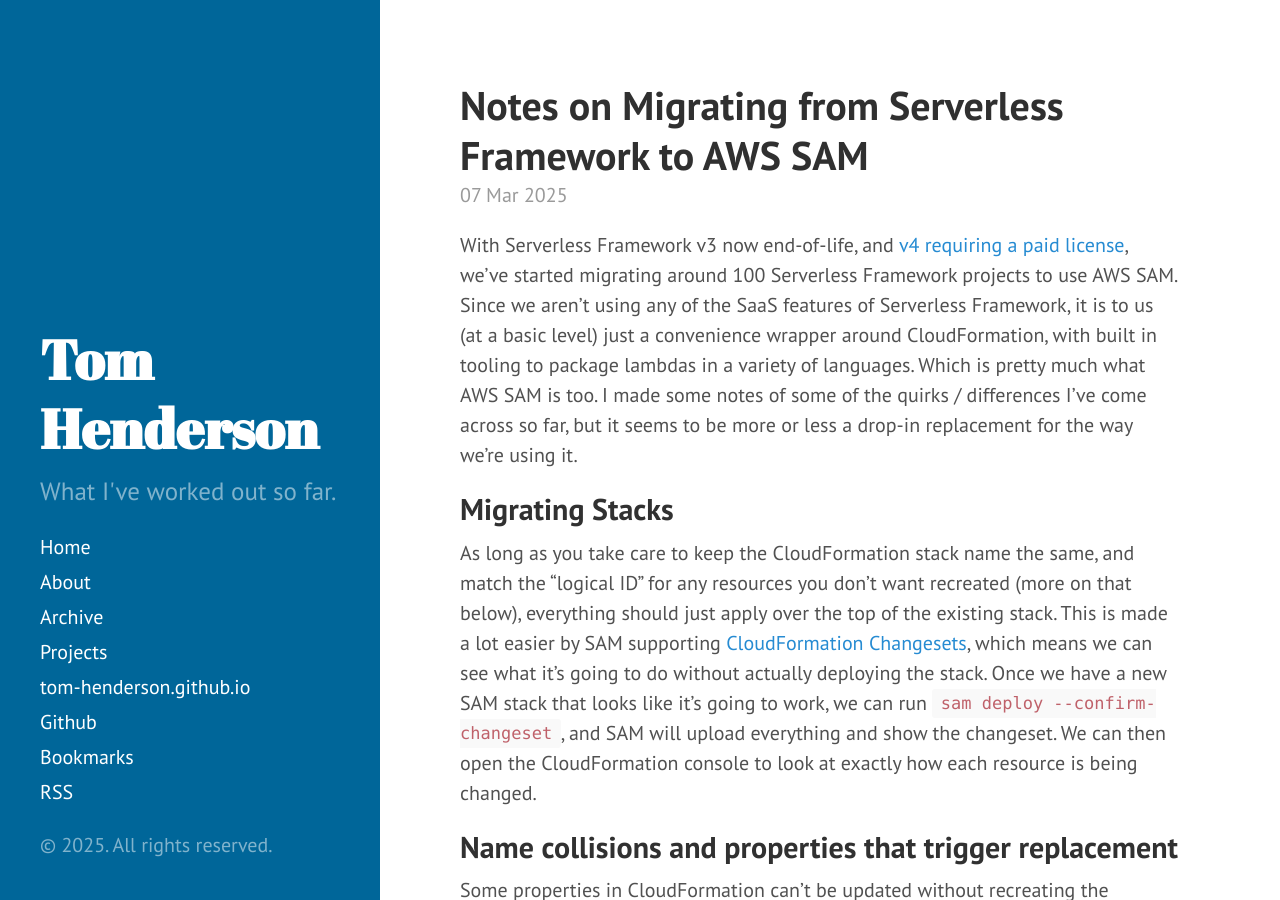
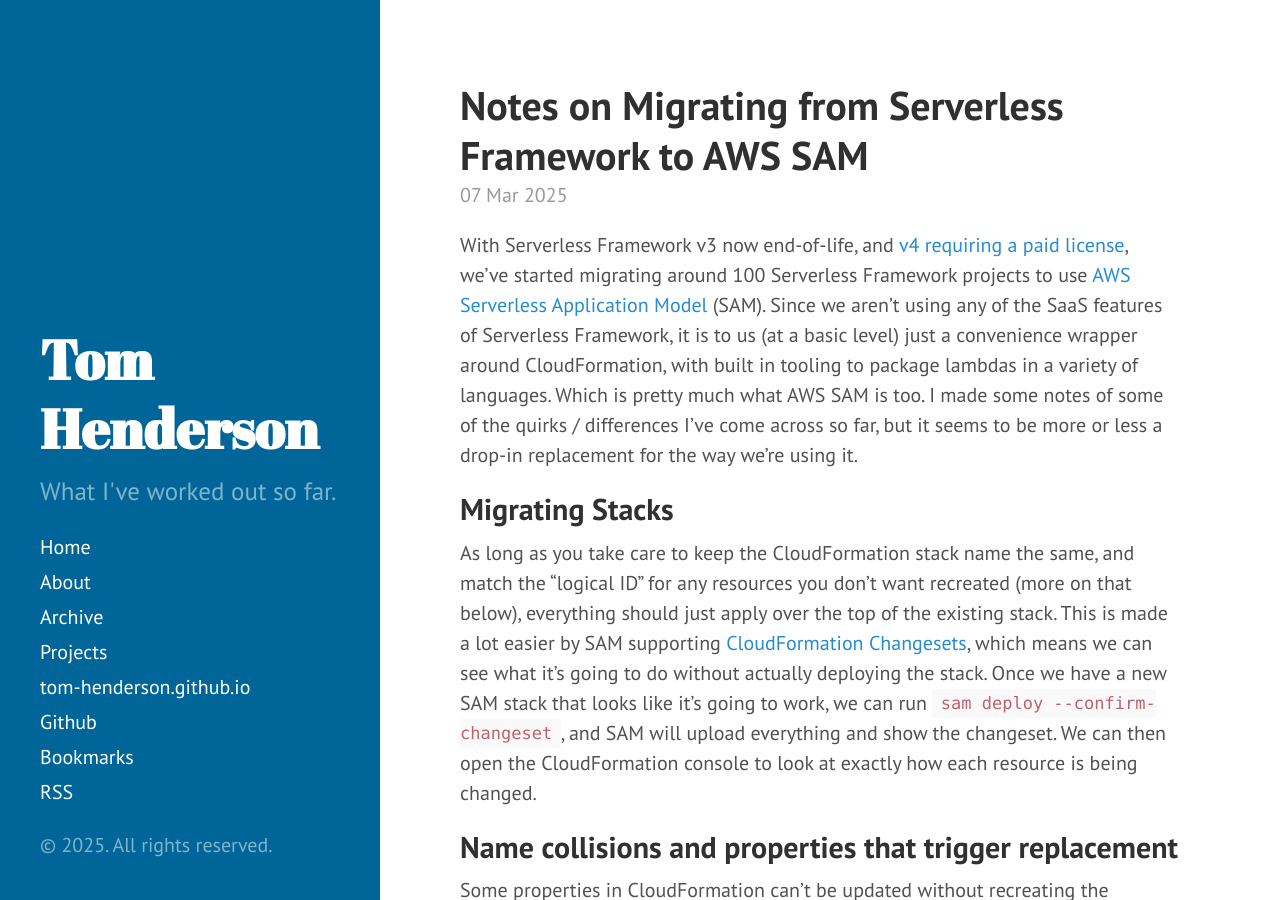
Before and after one commit to tom-henderson/tom-henderson.github.io, a Jekyll site: the page built from _posts/2025-03-07-serverless-framework-vs-aws-sam.md, in a window 1280 px wide and 900 px high. Built offline with Jekyll 4.4.1, drawn with Linux system fonts in a browser that asks for light colours; Markdown is read by kramdown in place of the engine named in the settings; comment, search, counter and statistics services are not loaded.

Commit message:
Add link

```diff
--- a/_posts/2025-03-07-serverless-framework-vs-aws-sam.md
+++ b/_posts/2025-03-07-serverless-framework-vs-aws-sam.md
@@ -5,7 +5,7 @@
  - lambda
 ---
 
-With Serverless Framework v3 now end-of-life, and [v4 requiring a paid license](https://www.serverless.com/framework/docs/guides/upgrading-v4), we've started migrating around 100 Serverless Framework projects to use AWS SAM. Since we aren't using any of the SaaS features of Serverless Framework, it is to us (at a basic level) just a convenience wrapper around CloudFormation, with built in tooling to package lambdas in a variety of languages. Which is pretty much what AWS SAM is too. I made some notes of some of the quirks / differences I've come across so far, but it seems to be more or less a drop-in replacement for the way we're using it.
+With Serverless Framework v3 now end-of-life, and [v4 requiring a paid license](https://www.serverless.com/framework/docs/guides/upgrading-v4), we've started migrating around 100 Serverless Framework projects to use [AWS Serverless Application Model](https://aws.amazon.com/serverless/sam/) (SAM). Since we aren't using any of the SaaS features of Serverless Framework, it is to us (at a basic level) just a convenience wrapper around CloudFormation, with built in tooling to package lambdas in a variety of languages. Which is pretty much what AWS SAM is too. I made some notes of some of the quirks / differences I've come across so far, but it seems to be more or less a drop-in replacement for the way we're using it.
 
 ## Migrating Stacks
 As long as you take care to keep the CloudFormation stack name the same, and match the "logical ID" for any resources you don't want recreated (more on that below), everything should just apply over the top of the existing stack. This is made a lot easier by SAM supporting [CloudFormation Changesets](https://docs.aws.amazon.com/AWSCloudFormation/latest/UserGuide/using-cfn-updating-stacks-changesets.html), which means we can see what it's going to do without actually deploying the stack. Once we have a new SAM stack that looks like it's going to work, we can run `sam deploy --confirm-changeset`, and SAM will upload everything and show the changeset. We can then open the CloudFormation console to look at exactly how each resource is being changed.
```
